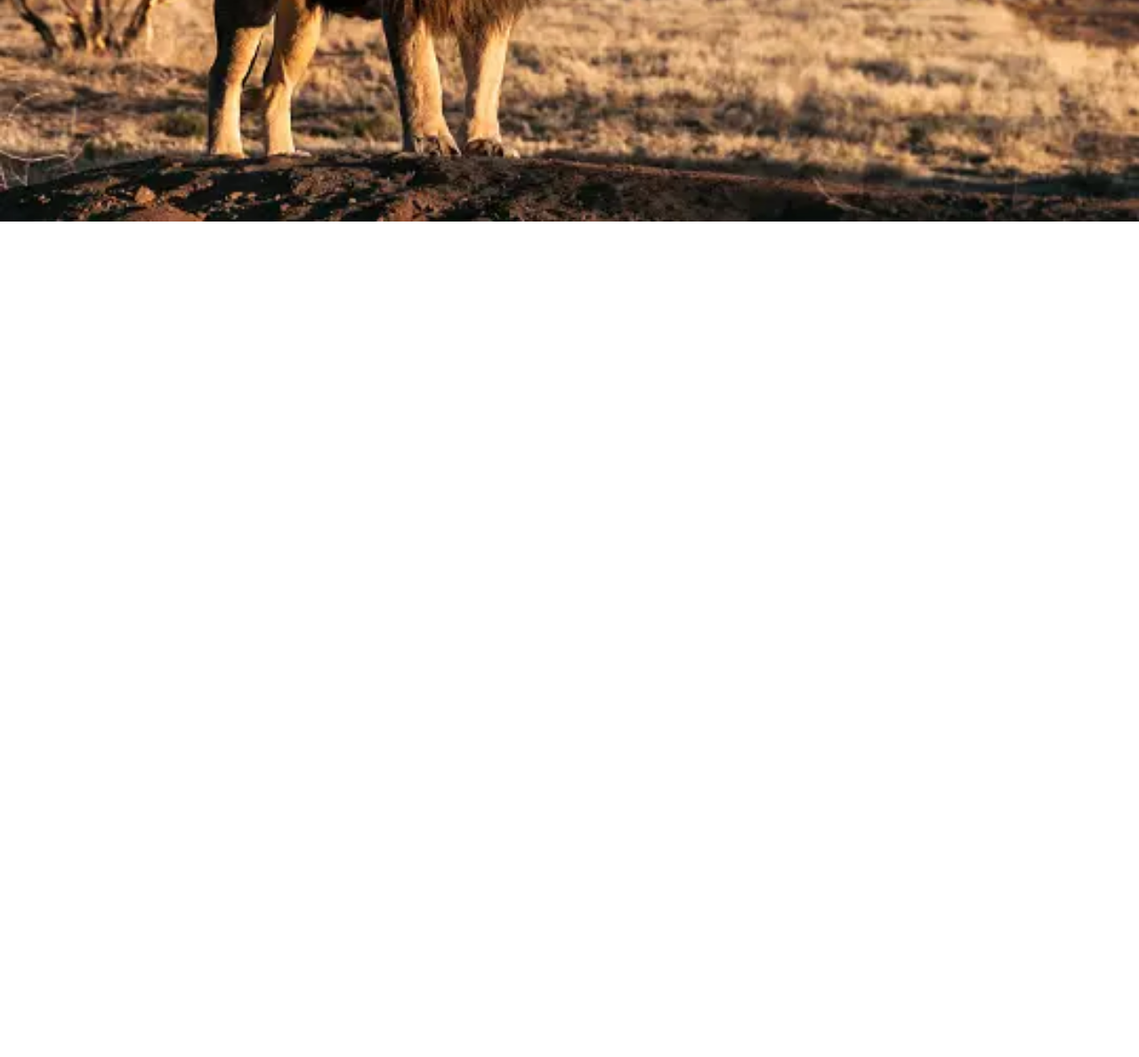
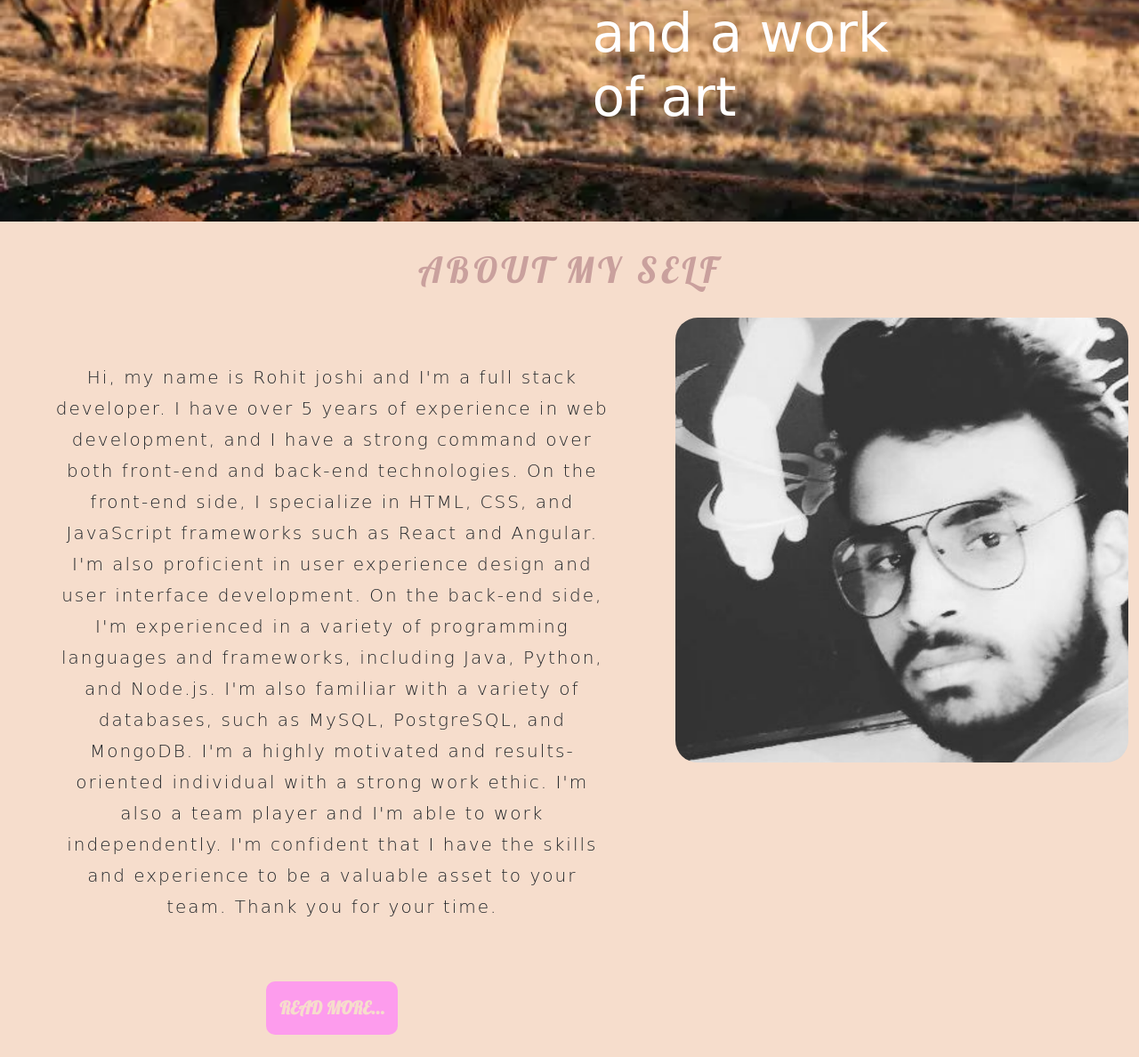
Before and after one commit to Joshibhaiya/portfolio, a plain HTML site: page index.html in a window 1280 px wide. Shown: the part 503-1691 px from the top of the page at 89% size. Before the commit the page ends 800 px from the top, so only its background shows below. Drawn offline with nearby package versions, Linux system fonts and the light colour scheme; a web font is replaced by a local one.

Commit message:
27-7-2023

```diff
--- a/css/style.css
+++ b/css/style.css
@@ -26,9 +26,54 @@
 	left: 68%;
 	transform: translate(-50%, -50%);
   }
-.bannerh1{
+.ourh1{
 	color: #fff;
 	font-size: 60px;
 	font-family: 'Style Script', cursive;
 
 }
+.img-about-index-section{
+    width: 100%;
+    height: 500px;
+    border-radius: 25px;
+    box-sizing: border-box;
+    margin-bottom: 30px;
+}
+#section-of-index-about{
+    margin-top: 0px;
+    background: #f6ddcc;
+}
+.h-about-index{
+    padding-top: 30px;
+    text-align: center;
+    font-size: 40px;
+    color: #c9a09d;
+    margin-top: 30px;
+    margin-bottom: 30px;
+    letter-spacing: 5px;
+    font-family: 'Lobster', cursive;
+}
+.paragraph-of-anout-section{
+    padding: 50px;
+    text-align: center;
+    line-height: 35px;
+    font-size: 20px;
+    letter-spacing: 2px;
+    font-weight: 100;
+    font-family: 'Style Script', cursive;
+}
+.button-of-about-section{
+    border-radius: 10px;
+    padding: 15px;
+    border: none;
+    background: #fd9ced;
+    margin-bottom: 25px;
+}
+.content-of-about-section-btn{
+    text-decoration: none;
+    font-size: 20px;
+    color: #f6ddcc;
+    font-weight: bolder;
+    text-transform: uppercase;
+    font-family: 'Lobster', cursive;
+}
--- a/index.html
+++ b/index.html
@@ -75,7 +75,36 @@ font-family: 'Style Script', cursive; -->
        </div>
        <!-- banner is end -->
     <!-- some about section is start -->
+       <div class="container-fluid" id="section-of-index-about">
+        <div class="row">
+          <h2 class="h-about-index">ABOUT MY SELF</h2>
+          <div class="col-md-7" style="text-align: center;">
+            <p class="paragraph-of-anout-section">Hi, my name is Rohit joshi and I'm a full stack developer. I have over 5 years of experience in web development, and I have a strong command over both front-end and back-end technologies.
 
+              On the front-end side, I specialize in HTML, CSS, and JavaScript frameworks such as React and Angular. I'm also proficient in user experience design and user interface development.
+
+              On the back-end side, I'm experienced in a variety of programming languages and frameworks, including Java, Python, and Node.js. I'm also familiar with a variety of databases, such as MySQL, PostgreSQL, and MongoDB.
+
+              I'm a highly motivated and results-oriented individual with a strong work ethic. I'm also a team player and I'm able to work independently. I'm confident that I have the skills and experience to be a valuable asset to your team.
+
+              Thank you for your time.</p>
+
+              <button class="button-of-about-section"><a href="" class="content-of-about-section-btn">Read more...</a></button>
+          </div>
+          <div class="col-md-5">
+            <img src="./Images/about-index.png" alt="about Image" class="img-about-index-section">
+          </div>
+
+        </div>
+
+       </div>
     <!-- some about section is end know -->
+    <!-- Some skills section is start Know -->
+    <div class="container-fluid">
+      <div class="row">
+
+      </div>
+    </div>
+    <!-- some skils section is end -->
 </body>
 </html>
```
Also changed, not shown: Images/about-index.png (added), Images/indx-skills.webp (added).
